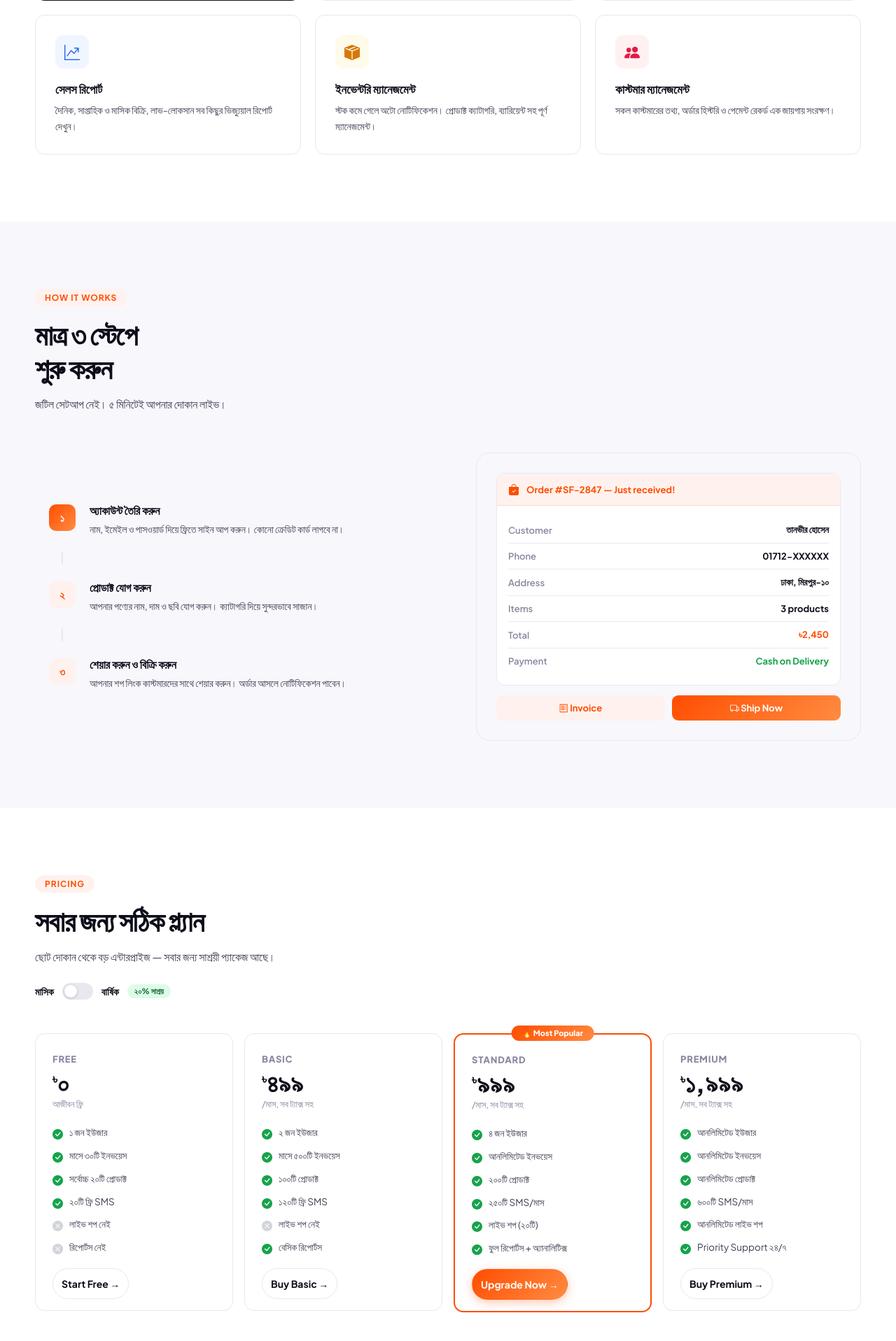
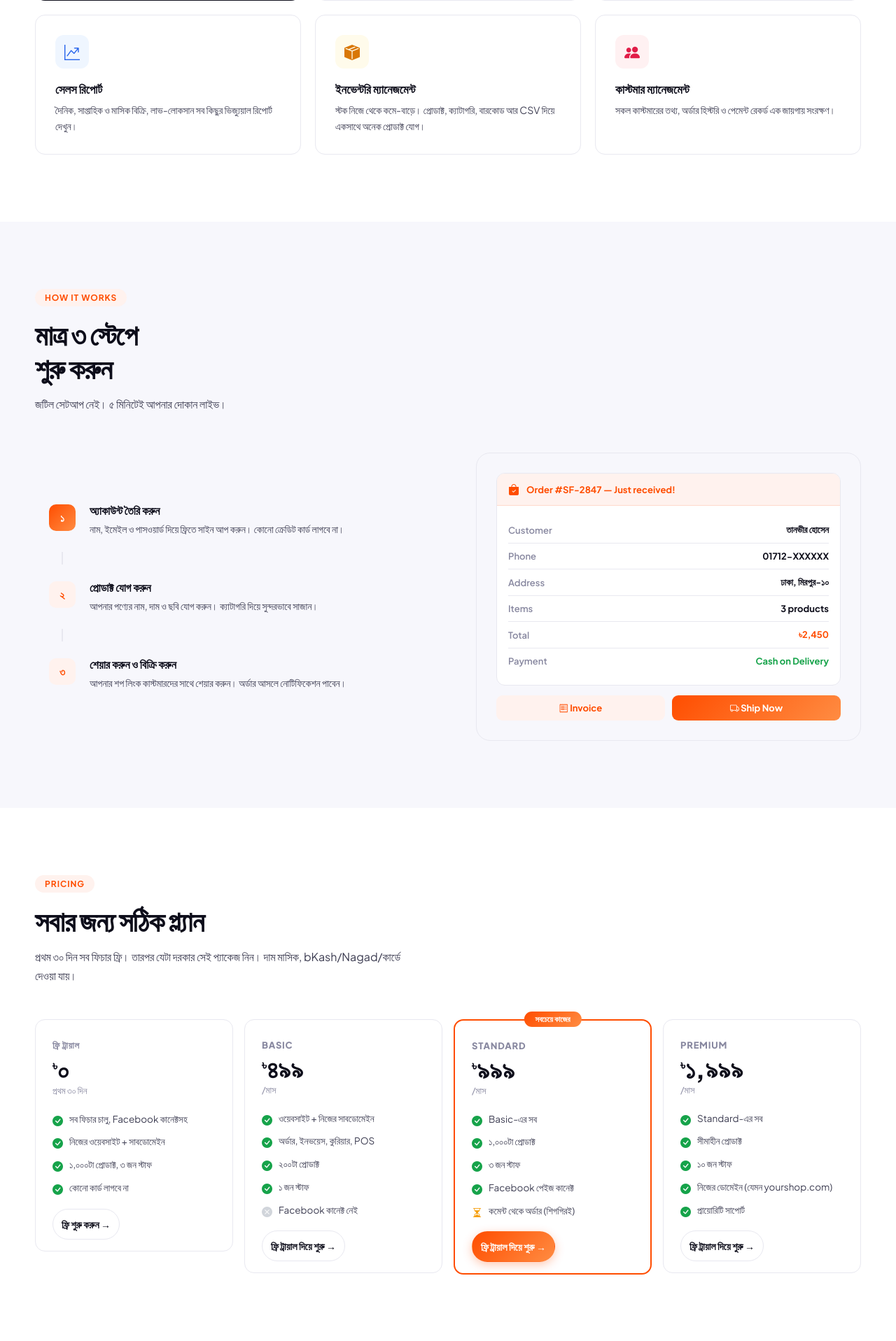
Before and after one commit to Mdmunnaa/sohojsell, a Django app: page / in a window 1280 px wide. Shown: the part 1891-3808 px from the top of the page at 70% size. Run offline with Django 5.2, Linux system fonts and the light colour scheme; some libraries are stand-ins or nearby versions.

Commit message:
Landing page: real pricing and no made-up numbers
- Pricing matches the plans: 30-day free trial, Basic 499, Standard 999,
  Premium 1999 with the same limits as Billing; removed the Free plan
  card and the yearly toggle (there is no yearly billing)
- Replaced "10,000+ shops / 5 lakh orders / 50 crore / 4.9" with plain
  facts (30-day trial, own subdomain, 3 couriers, from 499)
- Removed testimonials from invented people and the "#1 platform" claim
- CTA now says 30-day trial (was 14)

Co-Authored-By: Claude Opus 5.5 <noreply@anthropic.com>
Claude-Session: https://claude.ai/code/session_012U7jDjZqg5Aa1TJ2NpZ7zD

```diff
--- a/store/templates/store/landing.html
+++ b/store/templates/store/landing.html
@@ -266,7 +266,7 @@ footer{background:#fff;border-top:1px solid var(--border);padding:56px 24px 32px
     <div class="hero-blob hero-blob-3"></div>
   </div>
   <div class="hero-inner">
-    <div class="hero-badge"><span></span> বাংলাদেশের #১ বিজনেস প্ল্যাটফর্ম — ১০,০০০+ দোকানদার ব্যবহার করছেন</div>
+    <div class="hero-badge"><span></span> Facebook আর অনলাইন সেলারদের জন্য — ৩০ দিন সব ফিচার ফ্রি</div>
     <h1 class="hero-title">আপনার দোকান এখন<br><span class="hl">স্মার্ট ই-কমার্সে</span></h1>
     <p class="hero-sub">অর্ডার ম্যানেজমেন্ট, অটোমেটিক ইনভয়েস, SMS এলার্ট, লাইভ শপ — সবকিছু এক জায়গায়। মিনিটেই সেটআপ করুন।</p>
     <div class="hero-actions">
@@ -356,20 +356,20 @@ footer{background:#fff;border-top:1px solid var(--border);padding:56px 24px 32px
 <div class="stats-strip">
   <div class="stats-strip-inner">
     <div class="stat-item">
-      <div class="stat-icon-wrap"><i class="bi bi-shop-window"></i></div>
-      <div><div class="stat-text-num">১০,০০০+</div><div class="stat-text-lbl">Active Shops</div></div>
+      <div class="stat-icon-wrap"><i class="bi bi-gift-fill"></i></div>
+      <div><div class="stat-text-num">৩০ দিন</div><div class="stat-text-lbl">সব ফিচার ফ্রি ট্রায়াল</div></div>
     </div>
     <div class="stat-item">
-      <div class="stat-icon-wrap"><i class="bi bi-bag-check-fill"></i></div>
-      <div><div class="stat-text-num">৫ লাখ+</div><div class="stat-text-lbl">Orders Processed</div></div>
+      <div class="stat-icon-wrap"><i class="bi bi-globe2"></i></div>
+      <div><div class="stat-text-num">নিজের ঠিকানা</div><div class="stat-text-lbl">yourshop.sohojsell.com</div></div>
+    </div>
+    <div class="stat-item">
+      <div class="stat-icon-wrap"><i class="bi bi-truck"></i></div>
+      <div><div class="stat-text-num">৩ কুরিয়ার</div><div class="stat-text-lbl">Steadfast · Pathao · RedX</div></div>
     </div>
     <div class="stat-item">
       <div class="stat-icon-wrap"><i class="bi bi-cash-coin"></i></div>
-      <div><div class="stat-text-num">৳৫০ কোটি+</div><div class="stat-text-lbl">Revenue Generated</div></div>
-    </div>
-    <div class="stat-item">
-      <div class="stat-icon-wrap"><i class="bi bi-star-fill"></i></div>
-      <div><div class="stat-text-num">4.9/5</div><div class="stat-text-lbl">Customer Rating</div></div>
+      <div><div class="stat-text-num">৳৪৯৯ থেকে</div><div class="stat-text-lbl">মাসিক প্যাকেজ, লুকানো খরচ নেই</div></div>
     </div>
   </div>
 </div>
@@ -405,7 +405,7 @@ footer{background:#fff;border-top:1px solid var(--border);padding:56px 24px 32px
       <div class="feat-card">
         <div class="feat-icon amber"><i class="bi bi-box-seam-fill"></i></div>
         <div class="feat-title">ইনভেন্টরি ম্যানেজমেন্ট</div>
-        <div class="feat-desc">স্টক কমে গেলে অটো নোটিফিকেশন। প্রোডাক্ট ক্যাটাগরি, ব্যারিয়েন্ট সহ পূর্ণ ম্যানেজমেন্ট।</div>
+        <div class="feat-desc">স্টক নিজে থেকে কমে-বাড়ে। প্রোডাক্ট, ক্যাটাগরি, বারকোড আর CSV দিয়ে একসাথে অনেক প্রোডাক্ট যোগ।</div>
       </div>
       <div class="feat-card">
         <div class="feat-icon pink"><i class="bi bi-people-fill"></i></div>
@@ -481,105 +481,59 @@ footer{background:#fff;border-top:1px solid var(--border);padding:56px 24px 32px
   <div class="sec-inner">
     <div class="sec-tag">Pricing</div>
     <h2 class="sec-title">সবার জন্য সঠিক প্ল্যান</h2>
-    <p class="sec-sub">ছোট দোকান থেকে বড় এন্টারপ্রাইজ — সবার জন্য সাশ্রয়ী প্যাকেজ আছে।</p>
-    <div class="pricing-toggle" id="billing-toggle" onclick="toggleBilling()">
-      <span>মাসিক</span>
-      <div class="toggle-track" id="toggle-track"><div class="toggle-thumb"></div></div>
-      <span>বার্ষিক</span>
-      <span class="save-pill">২০% সাশ্রয়</span>
-    </div>
+    <p class="sec-sub">প্রথম ৩০ দিন সব ফিচার ফ্রি। তারপর যেটা দরকার সেই প্যাকেজ নিন। দাম মাসিক, bKash/Nagad/কার্ডে দেওয়া যায়।</p>
     <div class="pricing-grid">
       <div class="price-card">
-        <div class="price-plan">Free</div>
+        <div class="price-plan">ফ্রি ট্রায়াল</div>
         <div class="price-amount"><sup>৳</sup>০</div>
-        <div class="price-period">আজীবন ফ্রি</div>
+        <div class="price-period">প্রথম ৩০ দিন</div>
         <ul class="price-list">
-          <li><i class="bi bi-check-circle-fill pi ok"></i>১ জন ইউজার</li>
-          <li><i class="bi bi-check-circle-fill pi ok"></i>মাসে ৩০টি ইনভয়েস</li>
-          <li><i class="bi bi-check-circle-fill pi ok"></i>সর্বোচ্চ ২০টি প্রোডাক্ট</li>
-          <li><i class="bi bi-check-circle-fill pi ok"></i>২০টি ফ্রি SMS</li>
-          <li><i class="bi bi-x-circle-fill pi no"></i>লাইভ শপ নেই</li>
-          <li><i class="bi bi-x-circle-fill pi no"></i>রিপোর্টস নেই</li>
+          <li><i class="bi bi-check-circle-fill pi ok"></i>সব ফিচার চালু, Facebook কানেক্টসহ</li>
+          <li><i class="bi bi-check-circle-fill pi ok"></i>নিজের ওয়েবসাইট + সাবডোমেইন</li>
+          <li><i class="bi bi-check-circle-fill pi ok"></i>১,০০০টা প্রোডাক্ট, ৩ জন স্টাফ</li>
+          <li><i class="bi bi-check-circle-fill pi ok"></i>কোনো কার্ড লাগবে না</li>
         </ul>
-        <a href="{% url 'signup' %}" class="price-btn">Start Free →</a>
+        <a href="{% url 'signup' %}" class="price-btn">ফ্রি শুরু করুন →</a>
       </div>
       <div class="price-card">
         <div class="price-plan">Basic</div>
-        <div class="price-amount" id="basic-price"><sup>৳</sup>৪৯৯</div>
-        <div class="price-period">/মাস, সব ট্যাক্স সহ</div>
+        <div class="price-amount"><sup>৳</sup>৪৯৯</div>
+        <div class="price-period">/মাস</div>
         <ul class="price-list">
-          <li><i class="bi bi-check-circle-fill pi ok"></i>২ জন ইউজার</li>
-          <li><i class="bi bi-check-circle-fill pi ok"></i>মাসে ৫০০টি ইনভয়েস</li>
-          <li><i class="bi bi-check-circle-fill pi ok"></i>১০০টি প্রোডাক্ট</li>
-          <li><i class="bi bi-check-circle-fill pi ok"></i>১২০টি ফ্রি SMS</li>
-          <li><i class="bi bi-x-circle-fill pi no"></i>লাইভ শপ নেই</li>
-          <li><i class="bi bi-check-circle-fill pi ok"></i>বেসিক রিপোর্টস</li>
+          <li><i class="bi bi-check-circle-fill pi ok"></i>ওয়েবসাইট + নিজের সাবডোমেইন</li>
+          <li><i class="bi bi-check-circle-fill pi ok"></i>অর্ডার, ইনভয়েস, কুরিয়ার, POS</li>
+          <li><i class="bi bi-check-circle-fill pi ok"></i>২০০টা প্রোডাক্ট</li>
+          <li><i class="bi bi-check-circle-fill pi ok"></i>১ জন স্টাফ</li>
+          <li><i class="bi bi-x-circle-fill pi no"></i>Facebook কানেক্ট নেই</li>
         </ul>
-        <a href="{% url 'signup' %}" class="price-btn">Buy Basic →</a>
+        <a href="{% url 'signup' %}" class="price-btn">ফ্রি ট্রায়াল দিয়ে শুরু →</a>
       </div>
       <div class="price-card pop">
-        <span class="pop-label">🔥 Most Popular</span>
+        <span class="pop-label">সবচেয়ে কাজের</span>
         <div class="price-plan">Standard</div>
-        <div class="price-amount" id="std-price"><sup>৳</sup>৯৯৯</div>
-        <div class="price-period">/মাস, সব ট্যাক্স সহ</div>
+        <div class="price-amount"><sup>৳</sup>৯৯৯</div>
+        <div class="price-period">/মাস</div>
         <ul class="price-list">
-          <li><i class="bi bi-check-circle-fill pi ok"></i>৪ জন ইউজার</li>
-          <li><i class="bi bi-check-circle-fill pi ok"></i>আনলিমিটেড ইনভয়েস</li>
-          <li><i class="bi bi-check-circle-fill pi ok"></i>২০০টি প্রোডাক্ট</li>
-          <li><i class="bi bi-check-circle-fill pi ok"></i>২৫০টি SMS/মাস</li>
-          <li><i class="bi bi-check-circle-fill pi ok"></i>লাইভ শপ (২০টি)</li>
-          <li><i class="bi bi-check-circle-fill pi ok"></i>ফুল রিপোর্টস + অ্যানালিটিক্স</li>
+          <li><i class="bi bi-check-circle-fill pi ok"></i>Basic-এর সব</li>
+          <li><i class="bi bi-check-circle-fill pi ok"></i>১,০০০টা প্রোডাক্ট</li>
+          <li><i class="bi bi-check-circle-fill pi ok"></i>৩ জন স্টাফ</li>
+          <li><i class="bi bi-check-circle-fill pi ok"></i>Facebook পেইজ কানেক্ট</li>
+          <li><i class="bi bi-hourglass-split pi" style="color:#F59E0B;"></i>কমেন্ট থেকে অর্ডার (শিগগিরই)</li>
         </ul>
-        <a href="{% url 'signup' %}" class="price-btn primary">Upgrade Now →</a>
+        <a href="{% url 'signup' %}" class="price-btn primary">ফ্রি ট্রায়াল দিয়ে শুরু →</a>
       </div>
       <div class="price-card">
         <div class="price-plan">Premium</div>
-        <div class="price-amount" id="prem-price"><sup>৳</sup>১,৯৯৯</div>
-        <div class="price-period">/মাস, সব ট্যাক্স সহ</div>
+        <div class="price-amount"><sup>৳</sup>১,৯৯৯</div>
+        <div class="price-period">/মাস</div>
         <ul class="price-list">
-          <li><i class="bi bi-check-circle-fill pi ok"></i>আনলিমিটেড ইউজার</li>
-          <li><i class="bi bi-check-circle-fill pi ok"></i>আনলিমিটেড ইনভয়েস</li>
-          <li><i class="bi bi-check-circle-fill pi ok"></i>আনলিমিটেড প্রোডাক্ট</li>
-          <li><i class="bi bi-check-circle-fill pi ok"></i>৬০০টি SMS/মাস</li>
-          <li><i class="bi bi-check-circle-fill pi ok"></i>আনলিমিটেড লাইভ শপ</li>
-          <li><i class="bi bi-check-circle-fill pi ok"></i>Priority Support ২৪/৭</li>
+          <li><i class="bi bi-check-circle-fill pi ok"></i>Standard-এর সব</li>
+          <li><i class="bi bi-check-circle-fill pi ok"></i>সীমাহীন প্রোডাক্ট</li>
+          <li><i class="bi bi-check-circle-fill pi ok"></i>১০ জন স্টাফ</li>
+          <li><i class="bi bi-check-circle-fill pi ok"></i>নিজের ডোমেইন (যেমন yourshop.com)</li>
+          <li><i class="bi bi-check-circle-fill pi ok"></i>প্রায়োরিটি সাপোর্ট</li>
         </ul>
-        <a href="{% url 'signup' %}" class="price-btn">Buy Premium →</a>
-      </div>
-    </div>
-  </div>
-</section>
-
-<!-- TESTIMONIALS -->
-<section>
-  <div class="sec-inner">
-    <div class="sec-tag">Testimonials</div>
-    <h2 class="sec-title">উদ্যোক্তারা কী বলছেন?</h2>
-    <p class="sec-sub">বাংলাদেশের হাজার হাজার ব্যবসায়ী SohojSell ব্যবহার করে সফল হচ্ছেন।</p>
-    <div class="testi-grid">
-      <div class="testi-card">
-        <div class="testi-stars"><i class="bi bi-star-fill"></i><i class="bi bi-star-fill"></i><i class="bi bi-star-fill"></i><i class="bi bi-star-fill"></i><i class="bi bi-star-fill"></i></div>
-        <div class="testi-text">"SohojSell ব্যবহার করার পর থেকে আমার অর্ডার ম্যানেজমেন্ট অনেক সহজ হয়ে গেছে। আগে ঘণ্টার পর ঘণ্টা কাগজে লিখতাম, এখন মিনিটেই সব হয়।"</div>
-        <div class="testi-author">
-          <div class="testi-avatar">রি</div>
-          <div><div class="testi-name">রিমা আক্তার</div><div class="testi-role">Fashion House Owner, Dhaka</div></div>
-        </div>
-      </div>
-      <div class="testi-card">
-        <div class="testi-stars"><i class="bi bi-star-fill"></i><i class="bi bi-star-fill"></i><i class="bi bi-star-fill"></i><i class="bi bi-star-fill"></i><i class="bi bi-star-fill"></i></div>
-        <div class="testi-text">"লাইভ শপ ফিচারটা অসাধারণ। ফেসবুকে লিংক শেয়ার করি, কাস্টমাররা নিজেরাই অর্ডার করে। আমার বিক্রি ৩ গুণ বেড়েছে।"</div>
-        <div class="testi-author">
-          <div class="testi-avatar" style="background:linear-gradient(135deg,#7C3AED,#A78BFA);">কা</div>
-          <div><div class="testi-name">কামাল উদ্দিন</div><div class="testi-role">Electronics Shop, Chattogram</div></div>
-        </div>
-      </div>
-      <div class="testi-card">
-        <div class="testi-stars"><i class="bi bi-star-fill"></i><i class="bi bi-star-fill"></i><i class="bi bi-star-fill"></i><i class="bi bi-star-fill"></i><i class="bi bi-star-half"></i></div>
-        <div class="testi-text">"SMS এলার্ট ফিচারটা কাস্টমারদের খুব পছন্দ। অর্ডার দেওয়ার সাথে সাথে মেসেজ পেলে বিশ্বাসযোগ্যতা অনেক বাড়ে।"</div>
-        <div class="testi-author">
-          <div class="testi-avatar" style="background:linear-gradient(135deg,#059669,#34D399);">না</div>
-          <div><div class="testi-name">নাফিসা সুলতানা</div><div class="testi-role">Cosmetics Brand, Sylhet</div></div>
-        </div>
+        <a href="{% url 'signup' %}" class="price-btn">ফ্রি ট্রায়াল দিয়ে শুরু →</a>
       </div>
     </div>
   </div>
@@ -588,8 +542,8 @@ footer{background:#fff;border-top:1px solid var(--border);padding:56px 24px 32px
 <!-- CTA BAND -->
 <div class="cta-band">
   <div class="cta-band-inner">
-    <h2 class="cta-title">আজই শুরু করুন। একদম ফ্রিতে।</h2>
-    <p class="cta-sub">১৪ দিনের ফ্রি ট্রায়াল। কোনো ক্রেডিট কার্ড লাগবে না। যেকোনো সময় ক্যান্সেল করা যাবে।</p>
+    <h2 class="cta-title">আজই শুরু করুন, ৩০ দিন একদম ফ্রি।</h2>
+    <p class="cta-sub">৩০ দিন সব ফিচার ফ্রি। কোনো কার্ড লাগবে না। পছন্দ না হলে কিছুই দিতে হবে না।</p>
     <div class="cta-actions">
       <a href="{% url 'signup' %}" class="btn-hero"><i class="bi bi-rocket-takeoff-fill"></i> Create Your Free Shop</a>
       <a href="{% url 'login' %}" class="btn-hero-out" style="border-color:rgba(255,255,255,.2);color:rgba(255,255,255,.8);">Login to your account</a>
@@ -656,21 +610,6 @@ function toggleMenu(){
   const open=m.classList.toggle('open');
   ic.className=open?'bi bi-x-lg':'bi bi-list';
 }
-let yearly=false;
-function toggleBilling(){
-  yearly=!yearly;
-  const t=document.getElementById('toggle-track');
-  t.classList.toggle('on',yearly);
-  const prices=[
-    ['basic-price','৳৩৯৯','৳৪৯৯'],
-    ['std-price','৳৭৯৯','৳৯৯৯'],
-    ['prem-price','৳১,৫৯৯','৳১,৯৯৯']
-  ];
-  prices.forEach(([id,yr,mo])=>{
-    const el=document.getElementById(id);
-    if(el) el.innerHTML='<sup>৳</sup>'+(yearly?yr.replace('৳',''):mo.replace('৳',''));
-  });
-}
 // Smooth scroll for nav
 document.querySelectorAll('a[href^="#"]').forEach(a=>{
   a.addEventListener('click',e=>{
```
